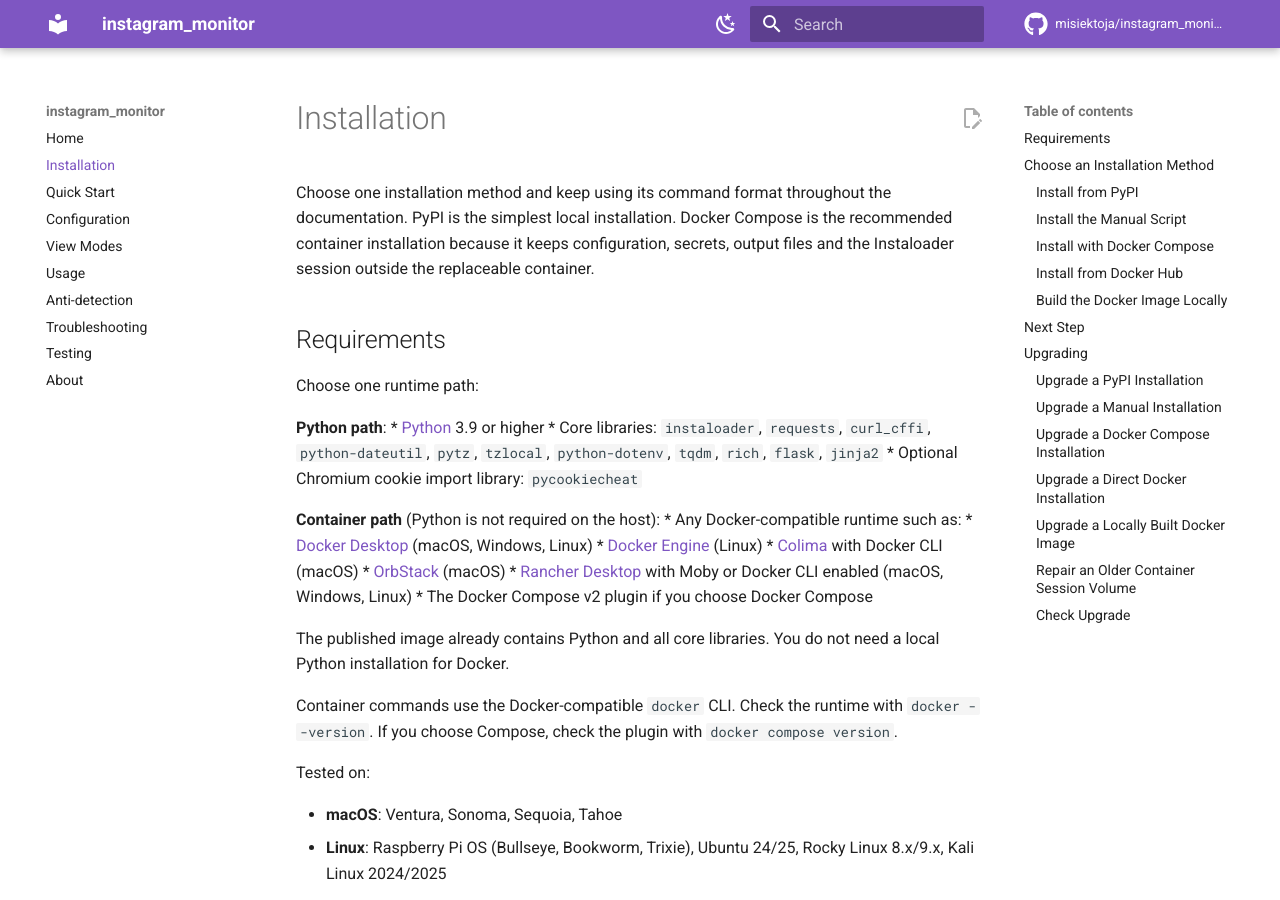
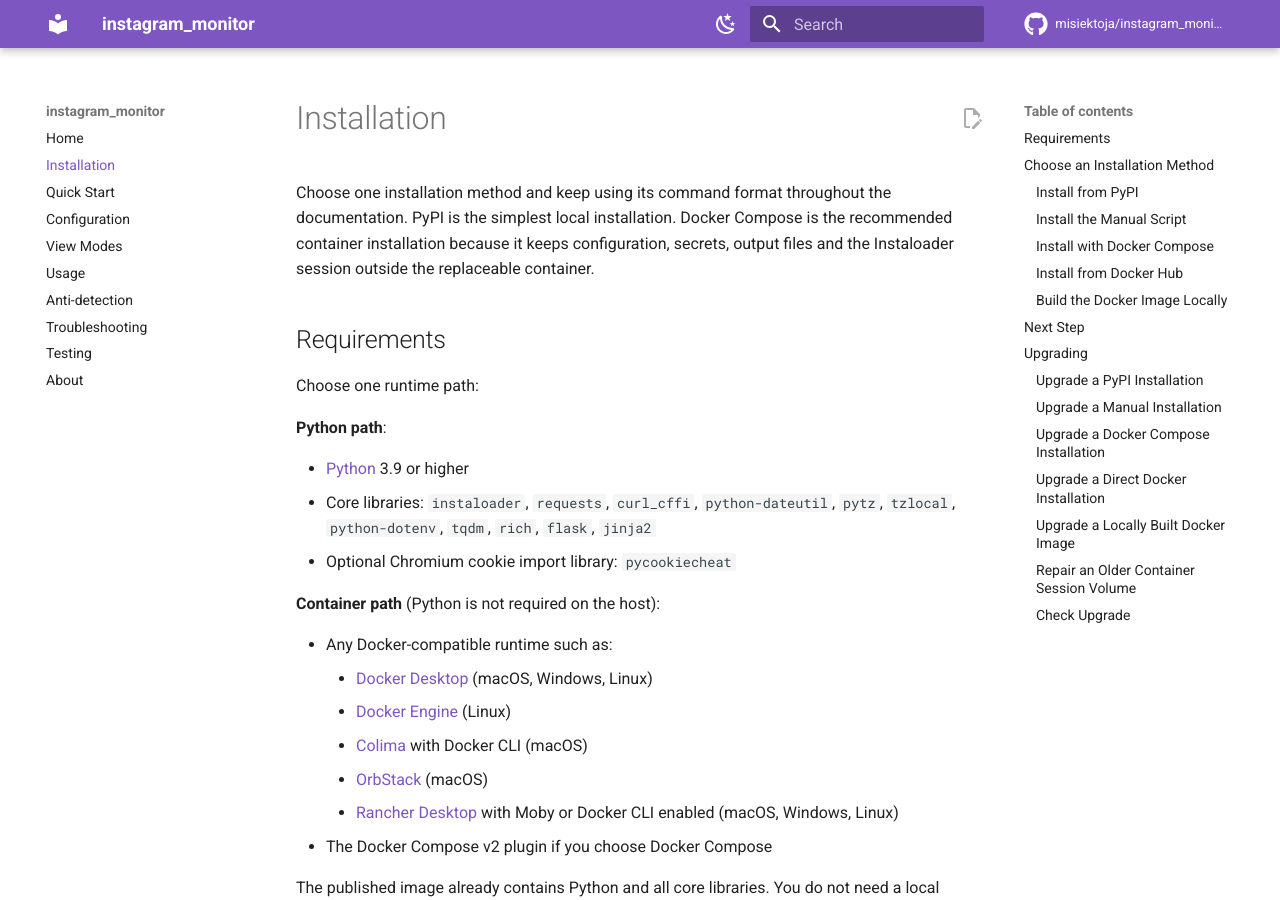
Before and after one commit to misiektoja/instagram_monitor, an MkDocs documentation site: the page built from docs/installation.md, in a window 1280 px wide and 900 px high. Built offline with MkDocs 1.6.1 and Material for MkDocs 9.7.7, drawn with Linux system fonts in a browser that asks for light colours; comment, search, counter and statistics services are not loaded.

```diff
--- a/docs/installation.md
+++ b/docs/installation.md
@@ -8,18 +8,20 @@ Choose one installation method and keep using its command format throughout the
 Choose one runtime path:
 
 **Python path**:
-  * [Python](https://www.python.org/downloads/) 3.9 or higher
-  * Core libraries: `instaloader`, `requests`, `curl_cffi`, `python-dateutil`, `pytz`, `tzlocal`, `python-dotenv`, `tqdm`, `rich`, `flask`, `jinja2`
-  * Optional Chromium cookie import library: `pycookiecheat`
+
+- [Python](https://www.python.org/downloads/) 3.9 or higher
+- Core libraries: `instaloader`, `requests`, `curl_cffi`, `python-dateutil`, `pytz`, `tzlocal`, `python-dotenv`, `tqdm`, `rich`, `flask`, `jinja2`
+- Optional Chromium cookie import library: `pycookiecheat`
 
 **Container path** (Python is not required on the host):
-  * Any Docker-compatible runtime such as:
-    * [Docker Desktop](https://docs.docker.com/get-started/get-docker/) (macOS, Windows, Linux)
-    * [Docker Engine](https://docs.docker.com/engine/install/) (Linux)
-    * [Colima](https://colima.run/docs/installation/) with Docker CLI (macOS)
-    * [OrbStack](https://docs.orbstack.dev/quick-start) (macOS)
-    * [Rancher Desktop](https://docs.rancherdesktop.io/getting-started/installation/) with Moby or Docker CLI enabled (macOS, Windows, Linux)
-  * The Docker Compose v2 plugin if you choose Docker Compose
+
+- Any Docker-compatible runtime such as:
+    - [Docker Desktop](https://docs.docker.com/get-started/get-docker/) (macOS, Windows, Linux)
+    - [Docker Engine](https://docs.docker.com/engine/install/) (Linux)
+    - [Colima](https://colima.run/docs/installation/) with Docker CLI (macOS)
+    - [OrbStack](https://docs.orbstack.dev/quick-start) (macOS)
+    - [Rancher Desktop](https://docs.rancherdesktop.io/getting-started/installation/) with Moby or Docker CLI enabled (macOS, Windows, Linux)
+- The Docker Compose v2 plugin if you choose Docker Compose
 
 The published image already contains Python and all core libraries. You do not need a local Python installation for Docker.
 
```
